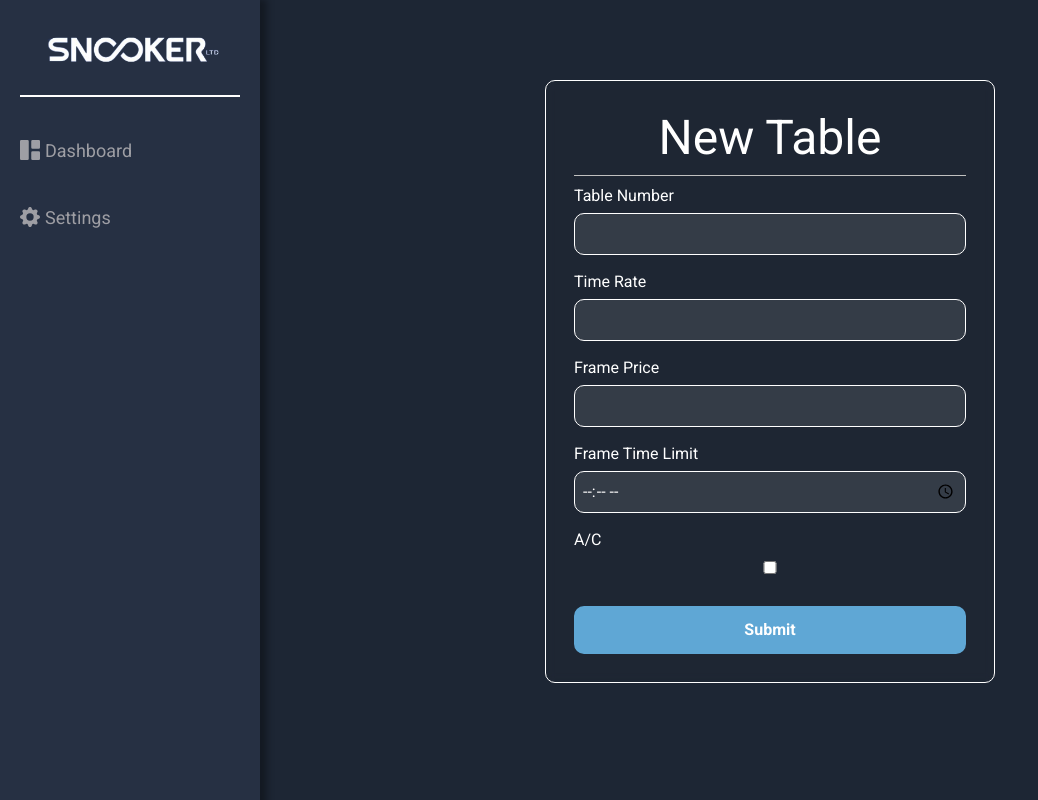
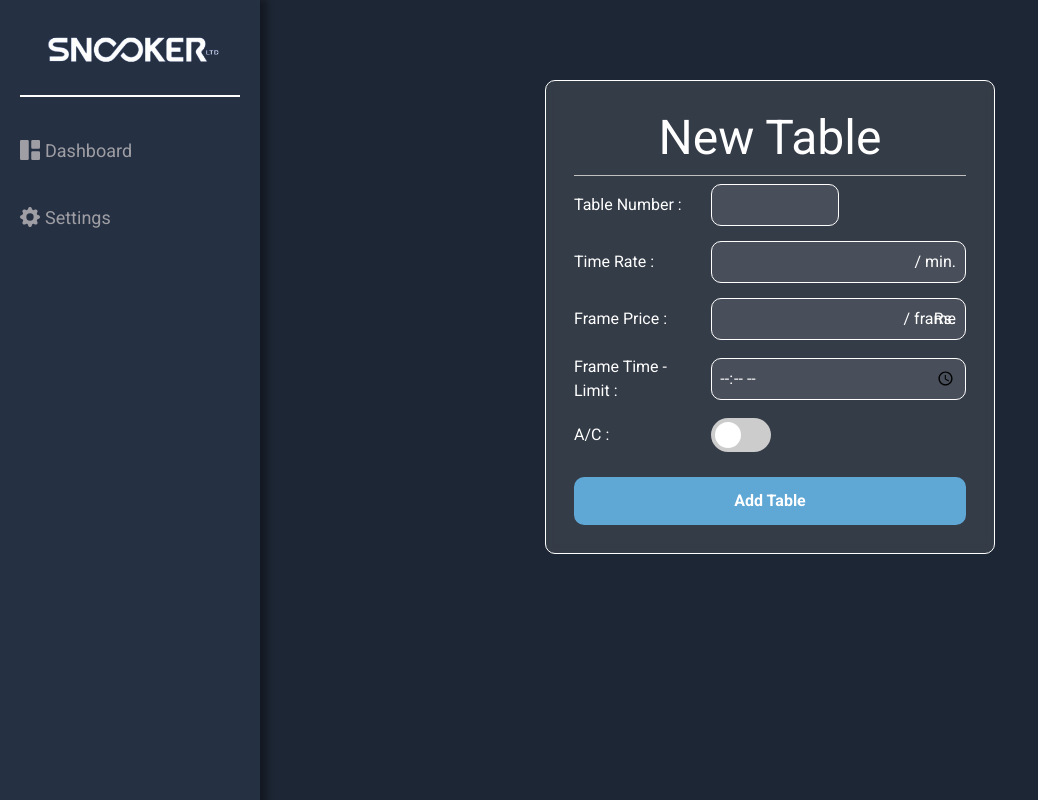
Before and after one commit to UjjwalMrzn/Table-Frontend, a React (Vite) app in the folder AdminPanel/: page /addtable in a window 1280 px wide. Shown: the whole page, without its empty margins (0-1038 px from the left). Built offline with nearby package versions, Linux system fonts and the light colour scheme; a web font is replaced by a local one.

Commit message:
table from

```diff
--- a/AdminPanel/src/User.css
+++ b/AdminPanel/src/User.css
@@ -1,5 +1,3 @@
-
-
 /* Form Styling */
 /* Main */
 .main-container {
@@ -23,7 +21,7 @@
   padding: 28px;
   border-radius: 10px;
   overflow: hidden;
-  background: transparent;
+  background: rgba(255, 255, 255, 0.1); /* Use rgba for transparency */
   border: 1px solid white; /* White border */
   margin-top: 10px; /* Spacing from the top */
   backdrop-filter: blur(5px) saturate(90%);
@@ -39,17 +37,145 @@ h2 {
 }
 
 .form-group {
+  display: flex; /* Use flexbox layout */
+  align-items: center; /* Align items centrally */
   margin-bottom: 15px;
 }
 
 .form-group label {
-  display: block;
-  margin-bottom: 5px;
+  margin-right: 10px; /* Spacing between label and input */
   color: white; /* Label color */
+  flex: 1; /* Allow label to take as much space as needed */
+}
+
+.input-with-unit {
+  position: relative; /* Ensure relative positioning for unit text */
+  flex: 2; /* Allow input to take more space */
+}
+
+.input-with-unitt {
+  position: relative; /* Ensure relative positioning for unit text */
+  flex: 2; /* Allow input to take more space */
+}
+
+.input-with-unit input {.input-with-unit {
+  position: relative; /* Ensure relative positioning for unit text */
+  display: flex;
+  align-items: center;
+}
+
+.input-with-unit .unit {
+  position: absolute; /* Position unit text absolutely */
+  left: 0; /* Adjust as needed */
+  padding: 0 5px; /* Optional padding */
+  color: #555; /* Text color */
+}.input-with-unit {
+  position: relative; /* Ensure relative positioning for unit text */
+  display: flex;
+  align-items: center;
+}
+
+.input-with-unit .unit {
+  position: absolute; /* Position unit text absolutely */
+  left: 0; /* Adjust as needed */
+  padding: 0 5px; /* Optional padding */
+  color: #555; /* Text color */
+}.input-with-unit {
+  position: relative; /* Ensure relative positioning for unit text */
+  display: flex;
+  align-items: center;
+}
+
+.input-with-unit .unit {
+  position: absolute; /* Position unit text absolutely */
+  left: 0; /* Adjust as needed */
+  padding: 0 5px; /* Optional padding */
+  color: #555; /* Text color */
+}.input-with-unit {
+  position: relative; /* Ensure relative positioning for unit text */
+  display: flex;
+  align-items: center;
+}
+
+.input-with-unit .unit {
+  position: absolute; /* Position unit text absolutely */
+  left: 0; /* Adjust as needed */
+  padding: 0 5px; /* Optional padding */
+  color: #555; /* Text color */
+}.input-with-unit {
+  position: relative; /* Ensure relative positioning for unit text */
+  display: flex;
+  align-items: center;
+}
+
+.input-with-unit .unit {
+  position: absolute; /* Position unit text absolutely */
+  left: 0; /* Adjust as needed */
+  padding: 0 5px; /* Optional padding */
+  color: #555; /* Text color */
+}.input-with-unit {
+  position: relative; /* Ensure relative positioning for unit text */
+  display: flex;
+  align-items: center;
+}
+
+.input-with-unit .unit {
+  position: absolute; /* Position unit text absolutely */
+  left: 0; /* Adjust as needed */
+  padding: 0 5px; /* Optional padding */
+  color: #555; /* Text color */
+}.input-with-unit {
+  position: relative; /* Ensure relative positioning for unit text */
+  display: flex;
+  align-items: center;
+}
+
+.input-with-unitt .unit {
+  position: absolute; /* Position unit text absolutely */
+  left: 0; /* Adjust as needed */
+  padding: 0 5px; /* Optional padding */
+  color: #555; /* Text color */
+}.input-with-unit {
+  position: relative; /* Ensure relative positioning for unit text */
+  display: flex;
+  align-items: center;
+}
+
+.input-with-unitt .unit {
+  position: absolute; /* Position unit text absolutely */
+  left: 0; /* Adjust as needed */
+  padding: 0 5px; /* Optional padding */
+  color: #555; /* Text color */
+}
+  width: 100%;
+  padding: 8px;
+  box-sizing: border-box;
+  background: rgba(255, 255, 255, 0.1); /* Input background with transparency */
+  border: 1px solid white; /* White border for input */
+  color: white; /* Input text color */
+  border-radius: 10px;
+}
+
+.input-with-unitt input {
+  width: 50%;
+  padding: 8px;
+  box-sizing: border-box;
+  background: rgba(255, 255, 255, 0.1); /* Input background with transparency */
+  border: 1px solid white; /* White border for input */
+  color: white; /* Input text color */
+  border-radius: 10px;
+}
+
+.input-with-unit .unit {
+  position: absolute; /* Position unit text absolutely */
+  right: 10px; /* Position to the right of the input */
+  top: 50%;
+  transform: translateY(-50%);
+  color: white;
 }
 
 .form-group input {
-  width: 100%;
+  flex: 2; /* Allow input to take more space */
   padding: 8px;
   box-sizing: border-box;
   background: rgba(255, 255, 255, 0.1); /* Input background with transparency */
@@ -129,3 +255,61 @@ h2 {
 .select-box select option:checked {
   background-color: #3a3939; /* Darker background color when selected */
 }
+
+
+/* The switch - the box around the slider */
+.switch {
+  position: relative;
+  display: inline-block;
+  width: 60px;
+  height: 34px;
+}
+
+/* Hide default HTML checkbox */
+.switch input {
+  opacity: 0;
+  width: 0;
+  height: 0;
+}
+
+/* The slider */
+.slider {
+  position: absolute;
+  cursor: pointer;
+  top: 0;
+  left: 0;
+  right: 0;
+  bottom: 0;
+  background-color: #ccc;
+  transition: 0.4s;
+}
+
+.slider:before {
+  position: absolute;
+  content: "";
+  height: 26px;
+  width: 26px;
+  left: 4px;
+  bottom: 4px;
+  background-color: white;
+  transition: 0.4s;
+}
+
+/* When checked */
+input:checked + .slider {
+  background-color: #2196F3;
+}
+
+/* Move the slider when checked */
+input:checked + .slider:before {
+  transform: translateX(26px);
+}
+
+/* Rounded sliders */
+.slider.round {
+  border-radius: 34px;
+}
+
+.slider.round:before {
+  border-radius: 50%;
+}
--- a/AdminPanel/src/addTable.jsx
+++ b/AdminPanel/src/addTable.jsx
@@ -1,133 +1,119 @@
-import React, { useState,useEffect } from 'react';
-import { useDispatch,useSelector } from 'react-redux'
-import Errormsg from './components/Errormsg'
-import Spinner from './components/Spinner'
-import { TableRegister,RemoveInfo } from './actions/tableAction'
-import { useNavigate, useLocation } from 'react-router-dom'
-import { Form ,Button, Row, Col } from 'react-bootstrap'
+import React, { useState, useEffect } from 'react';
+import { useDispatch, useSelector } from 'react-redux';
+import Errormsg from './components/Errormsg';
+import Spinner from './components/Spinner';
+import { TableRegister, RemoveInfo } from './actions/tableAction';
+import { useNavigate, useLocation } from 'react-router-dom';
+import { Form, Button, Row, Col } from 'react-bootstrap';
 import './App.css';
 
+function AddTable() {
+  const dispatch = useDispatch();
+  const tableRegisterstore = useSelector((state) => state.tableRegisterstore);
+  const { error, loading, Info } = tableRegisterstore;
 
-function addTable() {
+  const [tableno, setTable_type] = useState('');
+  const [rate, setRate] = useState('');
+  const [price, setPrice] = useState('');
+  const [frame_time_limit, setFrame_time_limit] = useState('');
+  const [ac, setAc] = useState(false);
+  const [is_running, setIsrunning] = useState('');
 
-  const dispatch=useDispatch()
-  const tableRegisterstore =useSelector(state=>state.tableRegisterstore)
-  const {error, loading ,Info}=tableRegisterstore
+  const navigate = useNavigate();
 
+  useEffect(() => {
+    if (Info) {
+      navigate('/dashboard');
+    }
+  }, [navigate, Info]);
 
-  // const [name,setName]=useState('')
-  // const [address,setAddress]=useState('')
-  // const [phonenumber,setPhonenumber]=useState('')
-  // const [email,setEmail]=useState('')
-  const [tableno,setTable_type]=useState('')
-  const [rate,setRate]=useState('')
-  const [price,setPrice]=useState('')
-  const [frame_time_limit,setFrame_time_limit]=useState('')
+  useEffect(() => {
+    setIsrunning(false);
+  }, []);
 
-
-  // const [time,setTime]=useState('')
-  const [ac,setAc]=useState(false)
-  const [is_running,setIsrunning]=useState('')
-
-  // const isValidEmail =(email)=>{
-  //   const emailRegex = /^[^\s@]+@[^\s@]+\.[^\s@]+$/;
-  //   return emailRegex.test(email);
-  // }
-
-  const navigate = useNavigate()
-  // const [shouldValidate, setShouldValidate] = useState(false);
-
-
-  useEffect(()=>{
-  if (Info){
-
-        navigate('/dashboard')
-
-    // setShouldValidate(false);
-  }
-
-},[navigate,Info])
-
-
-useEffect(()=>{
-
-    setIsrunning(false);
-
-})
-const submitHandler=(e)=>{
-  e.preventDefault();  // Prevent default form submission
-  dispatch(TableRegister(
-    tableno,
-    rate,
-    price,
-    frame_time_limit,
-    ac,
-    is_running
-  ))
-
-  // dispatch(TableRegister(Name,Address,Phonenumber,Email,Table_type,Rate,Price,Frame,Frame_time_limit,Ac))
-  // setShouldValidate(true);
-
-}
-const checked =Boolean
-
+  const submitHandler = (e) => {
+    e.preventDefault(); // Prevent default form submission
+    dispatch(
+      TableRegister(tableno, rate, price, frame_time_limit, ac, is_running)
+    );
+  };
 
   return (
-    <div className='form-box'>
-      <div className='form-container'>
+    <div className="form-box">
+      <div className="form-container">
         <h2>New Table</h2>
-        {error && <Errormsg varient='danger'>{ error }</Errormsg> }
-        {loading && <Spinner/>}
+        {error && <Errormsg variant="danger">{error}</Errormsg>}
+        {loading && <Spinner />}
         <Form onSubmit={submitHandler}>
-          <div className='form-group'>
-            <label>Table Number</label>
-            <input type='number' name='tableno' value={tableno} onChange={(e)=>setTable_type(e.target.value)}  />
+          <div className="form-group">
+            <label>Table Number :</label>
+            <div className='input-with-unitt'>
+            <input
+              type="number"
+              name="tableno"
+              value={tableno}
+              onChange={(e) => setTable_type(e.target.value)}
+            />
+            </div>
           </div>
-          <div className='form-group'>
-            <label>Time Rate</label>
-            <input type='number' name='Rate' value={rate} onChange={(e)=>setRate(e.target.value)}  />
+          <div className="form-group">
+            <label>Time Rate :</label>
+            <div className="input-with-unit">
+            {/* <span className="unit">Rs.</span> */}
+
+              <input
+                type="number"
+                name="Rate"
+                value={rate}
+                onChange={(e) => setRate(e.target.value)}
+              />
+              <span className="unit">/ min.</span>
+            </div>
           </div>
-          <div className='form-group'>
-            <label>Frame Price</label>
-            <input type='number' name='Price' value={price} onChange={(e)=>setPrice(e.target.value)}  />
+          <div className="form-group">
+            <label>Frame Price :</label>
+            <div className="input-with-unit">
+            <span className="unit">Rs.</span>
+
+              <input
+                type="number"
+                name="Price"
+                value={price}
+                onChange={(e) => setPrice(e.target.value)}
+              />
+              <span className="unit">/ frame</span>
+            </div>
           </div>
-
-          <div className='form-group'>
-            <label>Frame Time Limit</label>
-            <input type='time' name='Frame_time_limit' value={frame_time_limit} onChange={(e)=>setFrame_time_limit(e.target.value)}  />
+          <div className="form-group">
+            <label>Frame Time - Limit :</label>
+            <div className='input-with-unit'> <input
+              type="time"
+              name="Frame_time_limit"
+              value={frame_time_limit}
+              onChange={(e) => setFrame_time_limit(e.target.value)}
+            /></div>
           </div>
-          <div className='form-group'>
-            <label>A/C</label>
-            <input type='checkbox' name='Ac' checked={ac}  onChange={(e)=>setAc(e.target.checked)}  />
+          <div className="form-group">
+            <label>A/C :</label>
+              <div className='input-with-unit'>
+              <label className='switch'>
+              <input
+                type="checkbox"
+                name="Ac"
+                checked={ac}
+                onChange={(e) => setAc(e.target.checked)}
+              />
+              <span className="slider round"></span>
+            </label>
+              </div>
           </div>
-
-          {/* <div className='form-group'>
-            <label>Ac</label>
-            <input type='checkbox' name='Ac' checked={Ac}  onChange={(e)=>setAc(e.target.checked)}  />
-          </div> */}
-
-          {/* <div class="select-box">
-            <select required>
-
-            <option disabled selected hidden>Select an option</option>
-            <option value="Frame">Frame-Based</option>
-              <option value="Time">Time-Based</option>
-            </select>
-          </div> */}
-          <div className='submit-btn'>
-            <button type='submit'>Submit</button>
-            </div>
-
+          <div className="submit-btn">
+            <button type="submit">Add Table</button>
+          </div>
         </Form>
-
-
       </div>
     </div>
-
   );
 }
 
-
-
-
-export default addTable;
+export default AddTable;
```
